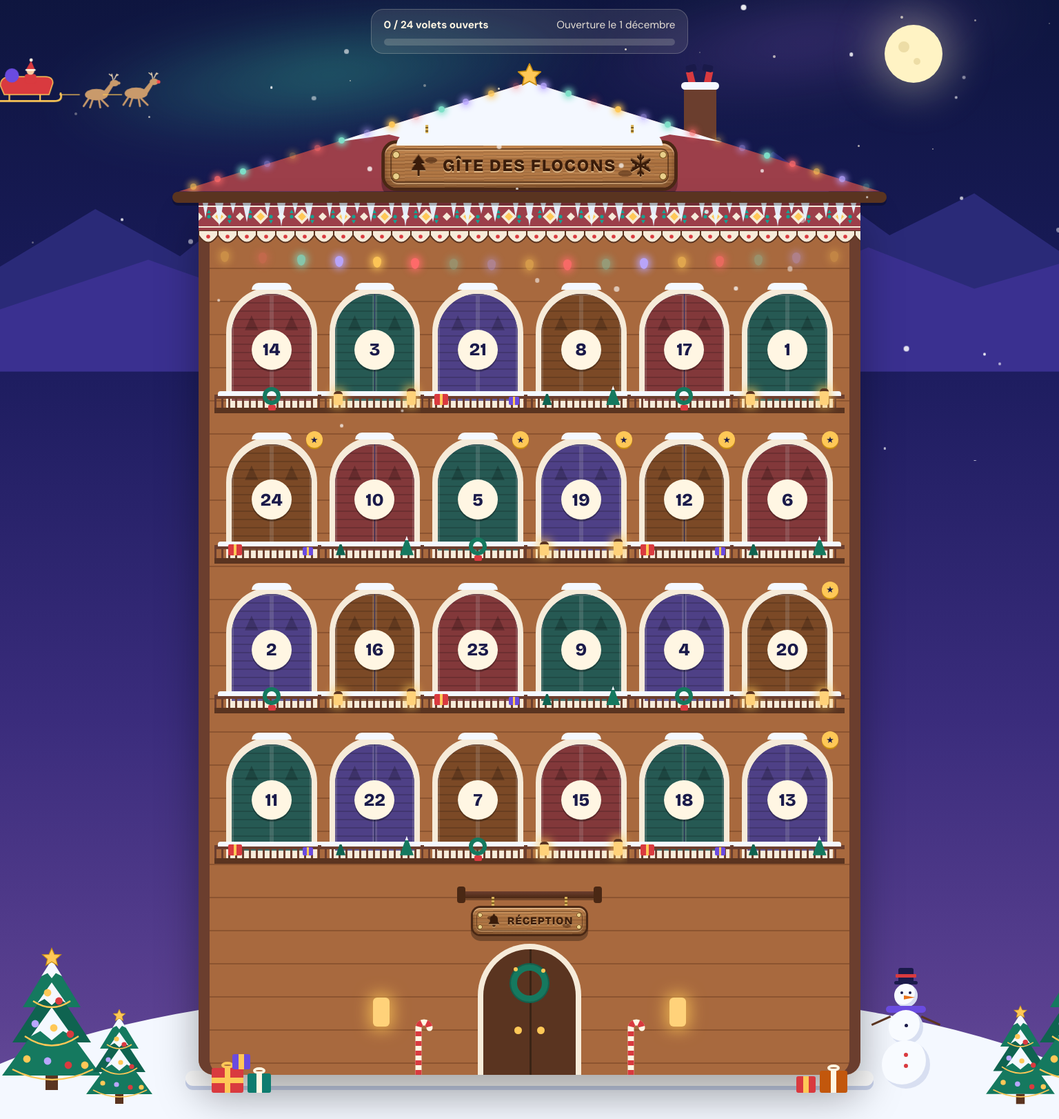
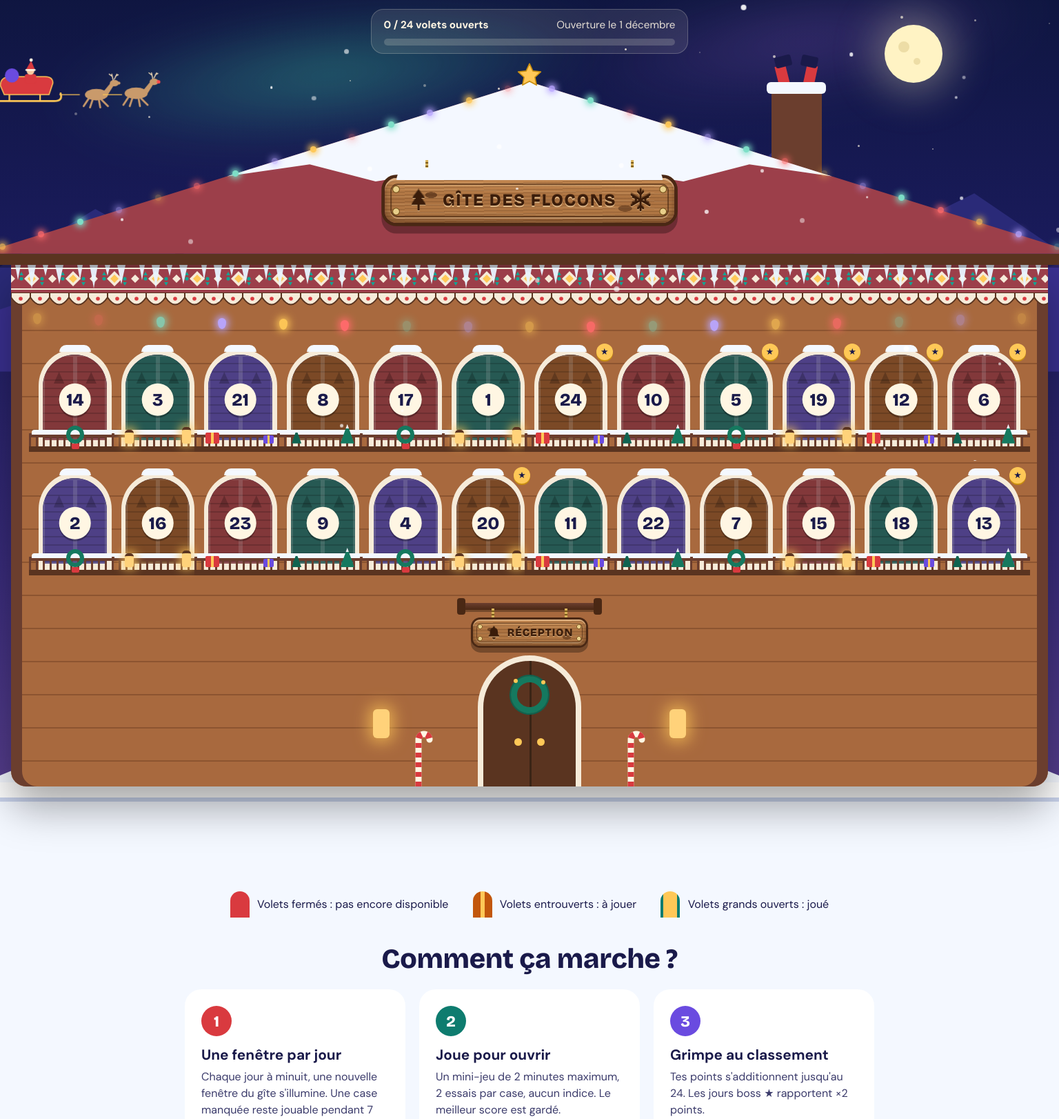
Before and after one commit to JordanSavary/sres-prono, a PHP site: page /avent/index.php in a window 1536 px wide. Shown: the part 132-1754 px from the top of the page at 69% size. Run offline with PHP 8.4, Linux system fonts and the light colour scheme; the visitor is signed in with stand-in values (Sample User, id 1); data comes from the database, SQL or seed files in the repository; tables that the repository leaves empty or names only in its code hold one stand-in row (values such as "Sample post").

Commit message:
Calendrier : chalet plus large sur grand écran (8 fenêtres par étage dès 1101 px, 12 dès 1500 px)
Le mobile et la tablette ne changent pas. Décor extérieur réservé aux écrans de 1800 px et plus.

Co-Authored-By: Claude Sonnet 5.5 <noreply@anthropic.com>
Claude-Session: https://claude.ai/code/session_01RKonAzNsBSbwDsNRoJs6ey

```diff
--- a/avent/assets/avent.css
+++ b/avent/assets/avent.css
@@ -166,9 +166,11 @@ a { color: var(--or); }
 .neige-sol { position: absolute; left: -10%; right: -10%; bottom: -2px; height: 260px; background: var(--neige); border-radius: 50% 50% 0 0 / 100% 100% 0 0; pointer-events: none; }
 .deco { position: absolute; }
 .sapin { z-index: 0; }
-@media (max-width: 1140px) { .deco { display: none; } }
+/* Décor extérieur : seulement quand les marges autour du chalet l'accueillent (le chalet occupe presque toute la largeur en dessous) */
+@media (max-width: 1799px) { .deco { display: none; } }
+@media (min-width: 1800px) { .scene > .sapin:nth-child(5), .scene > .sapin:nth-child(6) { display: none; } } /* sapins intérieurs : cachés derrière le chalet large */
 
-.bonhomme { left: calc(50% + 506px); bottom: 106px; width: 80px; z-index: 3; display: flex; flex-direction: column; align-items: center; }
+.bonhomme { left: calc(50% + 810px); bottom: 106px; width: 80px; z-index: 3; display: flex; flex-direction: column; align-items: center; }
 .bonhomme > div { position: relative; background: #f8fbff; border-radius: 50%; }
 .bonhomme .chapeau { width: 40px; background: none; display: flex; flex-direction: column; align-items: center; border-radius: 0; }
 .chapeau i { display: block; width: 22px; height: 20px; background: var(--encre); border-radius: 3px 3px 0 0; }
@@ -408,6 +410,16 @@ a { color: var(--or); }
     box-shadow: 0 6px 18px rgba(0, 0, 0, .5);
 }
 
+/* Grands écrans : un chalet plus large, plus de fenêtres par étage (le mobile et la tablette ne changent pas) */
+@media (min-width: 1101px) {
+    .chalet { max-width: 1360px; }
+    .grille { grid-template-columns: repeat(8, minmax(0, 1fr)); gap: 32px 16px; }
+}
+@media (min-width: 1500px) {
+    .chalet { max-width: 1560px; }
+    .grille { grid-template-columns: repeat(12, minmax(0, 1fr)); gap: 30px 14px; }
+}
+
 @media (max-width: 860px) {
     .grille { grid-template-columns: repeat(4, minmax(0, 1fr)); gap: 28px 12px; }
     .etapes { grid-template-columns: minmax(0, 1fr); }
```
